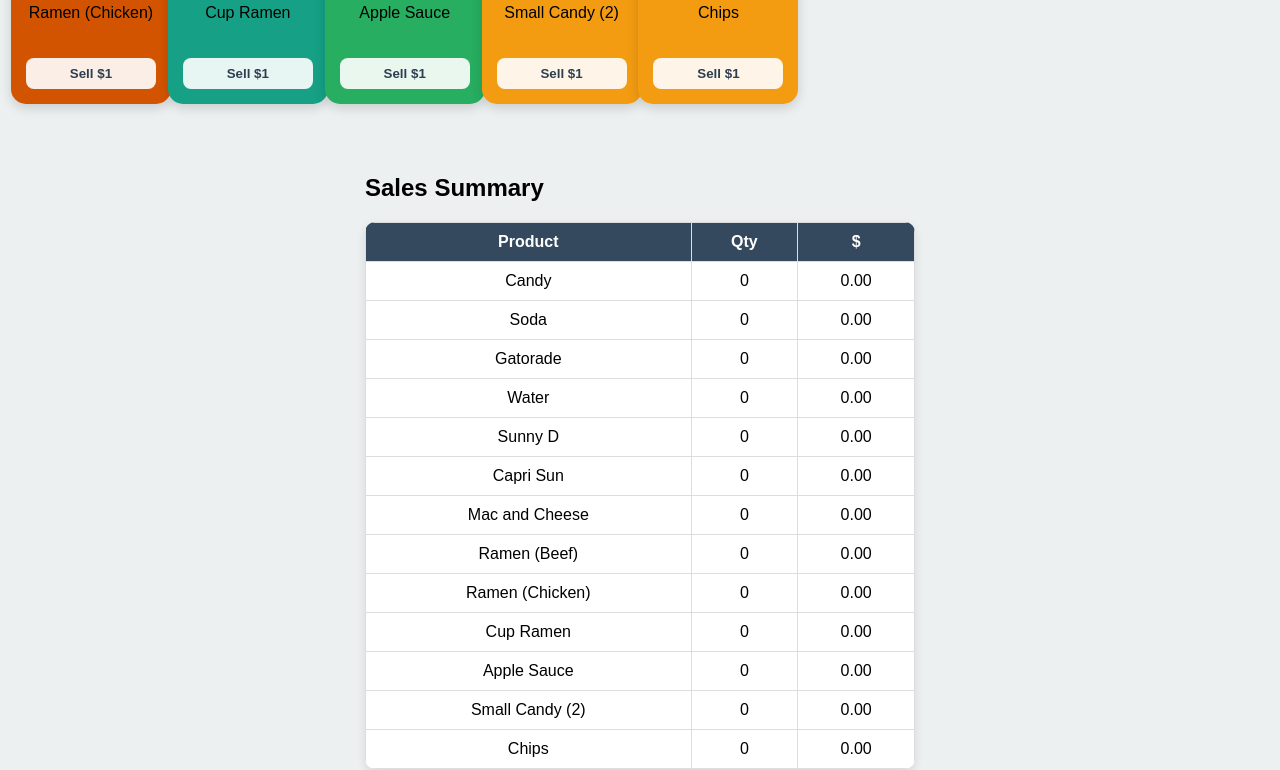
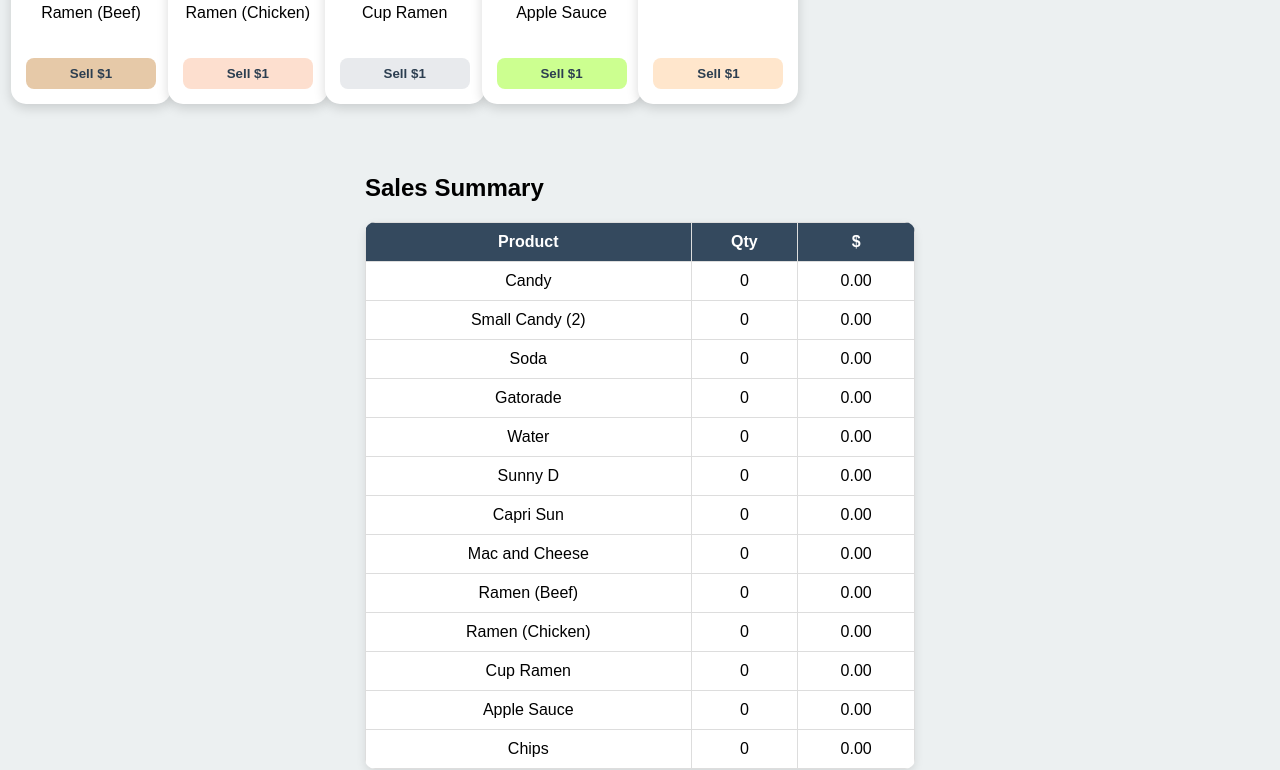
Before and after one commit to manharnabil-del/sales-dashboard, a plain HTML site: page index.html in a window 1280 px wide. Shown: the part 509-1279 px from the top of the page. Drawn offline with Linux system fonts and the light colour scheme.

Commit message:
Update index.html

```diff
--- a/index.html
+++ b/index.html
@@ -21,7 +21,6 @@
 
 <main>
 
-<!-- Product Categories (optional future use) -->
 <div class="products" id="products"></div>
 
 <div class="table-section">
@@ -43,12 +42,11 @@
 <script>
 // PRODUCTS
 const products = [
-  "Candy","Soda","Gatorade","Water","Sunny D","Capri Sun",
-  "Mac and Cheese","Ramen (Beef)","Ramen (Chicken)",
-  "Cup Ramen","Apple Sauce","Small Candy (2)","Chips"
+  "Candy","Small Candy (2)","Soda","Gatorade","Water","Sunny D","Capri Sun",
+  "Mac and Cheese","Ramen (Beef)","Ramen (Chicken)","Cup Ramen","Apple Sauce","Chips"
 ];
 
-// ICONS
+// ICONS (fixed)
 const icons = {
   "Candy": "fa-candy-cane",
   "Small Candy (2)": "fa-cookie",
@@ -59,27 +57,27 @@ const icons = {
   "Capri Sun": "fa-cup-straw",
   "Mac and Cheese": "fa-bowl-food",
   "Ramen (Beef)": "fa-utensils",
-  "Ramen (Chicken)": "fa-utensils",
+  "Ramen (Chicken)": "fa-mug-hot",
   "Cup Ramen": "fa-mug-hot",
   "Apple Sauce": "fa-apple-whole",
-  "Chips": "fa-bowl-food"
+  "Chips": "fa-chip" // will fallback if FA doesn't have 'fa-chip'
 };
 
-// COLORS (for buttons)
+// BUTTON COLORS (soft)
 const colors = {
-  "Candy":"#e74c3c",
-  "Small Candy (2)":"#f39c12",
-  "Soda":"#3498db",
-  "Gatorade":"#1abc9c",
-  "Water":"#2980b9",
-  "Sunny D":"#f1c40f",
-  "Capri Sun":"#9b59b6",
-  "Mac and Cheese":"#e67e22",
-  "Ramen (Beef)":"#c0392b",
-  "Ramen (Chicken)":"#d35400",
-  "Cup Ramen":"#16a085",
-  "Apple Sauce":"#27ae60",
-  "Chips":"#f39c12"
+  "Candy":"#f28b82",
+  "Small Candy (2)":"#fbbc04",
+  "Soda":"#aecbfa",
+  "Gatorade":"#a7ffeb",
+  "Water":"#cbf0f8",
+  "Sunny D":"#fff475",
+  "Capri Sun":"#d7aefb",
+  "Mac and Cheese":"#fdcfe8",
+  "Ramen (Beef)":"#e6c9a8",
+  "Ramen (Chicken)":"#fddfcf",
+  "Cup Ramen":"#e8eaed",
+  "Apple Sauce":"#ccff90",
+  "Chips":"#ffe6cc"
 };
 
 // DATA
@@ -97,13 +95,12 @@ products.forEach(name => {
 
   const div = document.createElement("div");
   div.className = "product";
-  div.style.background = colors[name] || "#bdc3c7";
 
   div.innerHTML = `
     <div class="badge">${data[name].units}</div>
     <i class="fa-solid ${icons[name] || 'fa-box'} icon"></i>
     <p>${name}</p>
-    <button>Sell $1</button>
+    <button style="background-color:${colors[name]};">Sell $1</button>
   `;
 
   const btn = div.querySelector("button");
@@ -137,17 +134,14 @@ products.forEach(name => {
   total += data[name].revenue;
 });
 
-// TOTAL
 totalDiv.textContent = "$" + total.toFixed(2);
 
-// UPDATE TABLE
 function updateTable(name){
   const row = document.getElementById(name);
   row.children[1].textContent = data[name].units;
   row.children[2].textContent = data[name].revenue.toFixed(2);
 }
 
-// SAVE
 function save(){
   localStorage.setItem("sales", JSON.stringify(data));
 }
```
